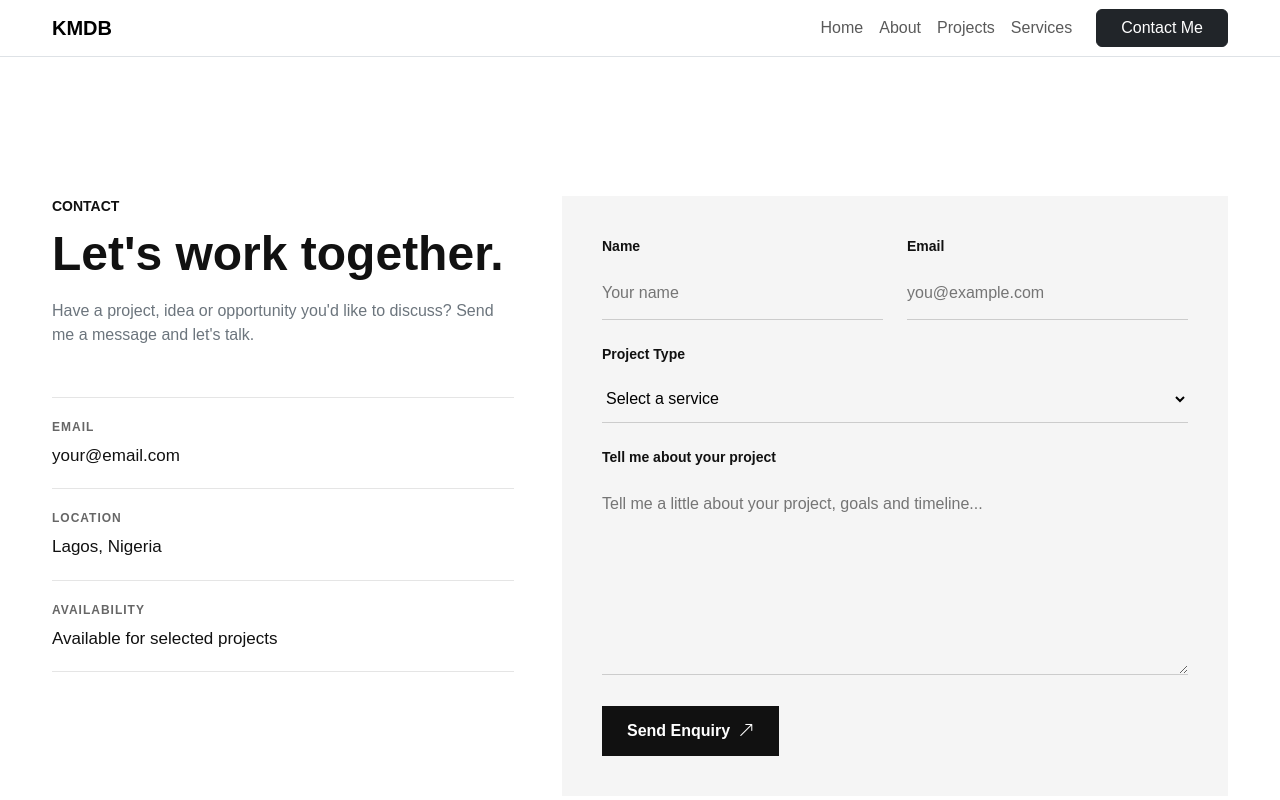
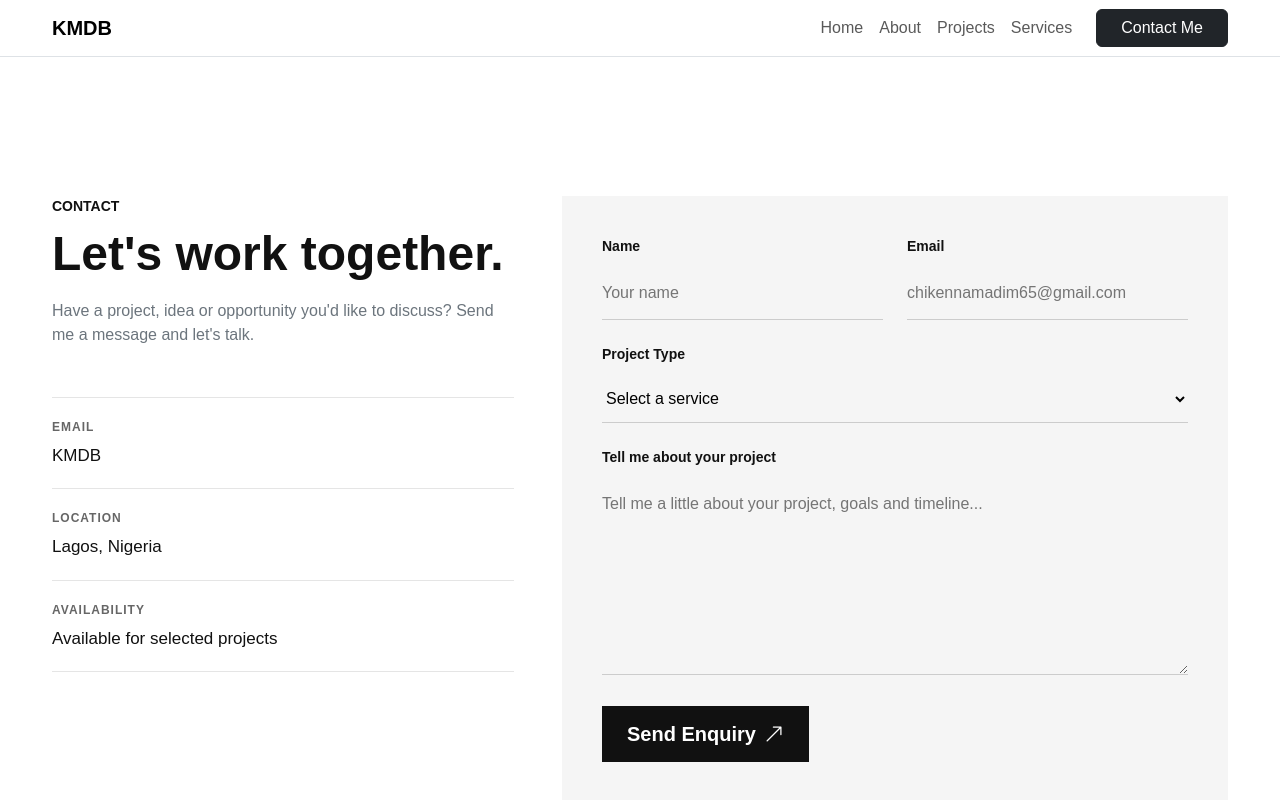
Before and after one commit to Perfected1/KMDB-Portfolio, a React (Vite) app: page /contact in a window 1280 px wide. Shown: the top 800 px of the page. Built offline with nearby package versions, Linux system fonts and the light colour scheme.

Commit message:
Improve internal navigation

```diff
--- a/src/pages/Contact.jsx
+++ b/src/pages/Contact.jsx
@@ -19,8 +19,8 @@ function Contact() {
 
               <div className="contact-detail">
                 <span>Email</span>
-                <a href="mailto:your@email.com">
-                  your@email.com
+                <a href="mailto:chikennamadim65@gmail.com">
+                  KMDB
                 </a>
               </div>
 
@@ -66,7 +66,7 @@ function Contact() {
                     type="email"
                     id="email"
                     name="email"
-                    placeholder="you@example.com"
+                    placeholder="chikennamadim65@gmail.com"
                   />
                 </div>
 
@@ -122,7 +122,7 @@ function Contact() {
                 <div className="col-12">
                   <button
                     type="submit"
-                    className="btn-primary-custom"
+                    className="btn-primary-custom btn btn-lg"
                   >
                     Send Enquiry
                     <i className="bi bi-arrow-up-right ms-2"></i>
--- a/src/sections/AboutPreview.jsx
+++ b/src/sections/AboutPreview.jsx
@@ -1,3 +1,5 @@
+import { Link } from 'react-router-dom'
+
 import SectionTitle from '../components/common/SectionTitle'
 
 function AboutPreview() {
@@ -14,6 +16,7 @@ function AboutPreview() {
           </div>
 
           <div className="col-lg-7">
+
             <p className="about-preview-lead">
               I’m a graphic designer, product designer and developer
               focused on creating visual identities and digital
@@ -28,12 +31,13 @@ function AboutPreview() {
               that communicates clearly.
             </p>
 
-            <a
-              href="/about"
+            <Link
+              to="/about"
               className="btn-outline-custom mt-3"
             >
               More About Me
-            </a>
+            </Link>
+
           </div>
 
         </div>
--- a/src/sections/Hero.jsx
+++ b/src/sections/Hero.jsx
@@ -1,3 +1,5 @@
+import { Link } from 'react-router-dom'
+
 function Hero() {
   return (
     <section className="hero">
@@ -5,6 +7,7 @@ function Hero() {
         <div className="row align-items-center min-vh-100">
 
           <div className="col-lg-8">
+
             <p className="hero-eyebrow">
               GRAPHIC DESIGNER · PRODUCT DESIGNER · DEVELOPER
             </p>
@@ -21,14 +24,23 @@ function Hero() {
             </p>
 
             <div className="hero-actions">
-              <a href="#projects" className="btn btn-primary btn-lg">
+
+              <a
+                href="#projects"
+                className="btn-primary  btn btn-lg"
+              >
                 View My Work
               </a>
 
-              <a href="/contact" className="btn btn-outline-custom">
+              <Link
+                to="/contact"
+                className="btn-outline btn btn-lg"
+              >
                 Let's Work Together
-              </a>
+              </Link>
+
             </div>
+
           </div>
 
         </div>
```
